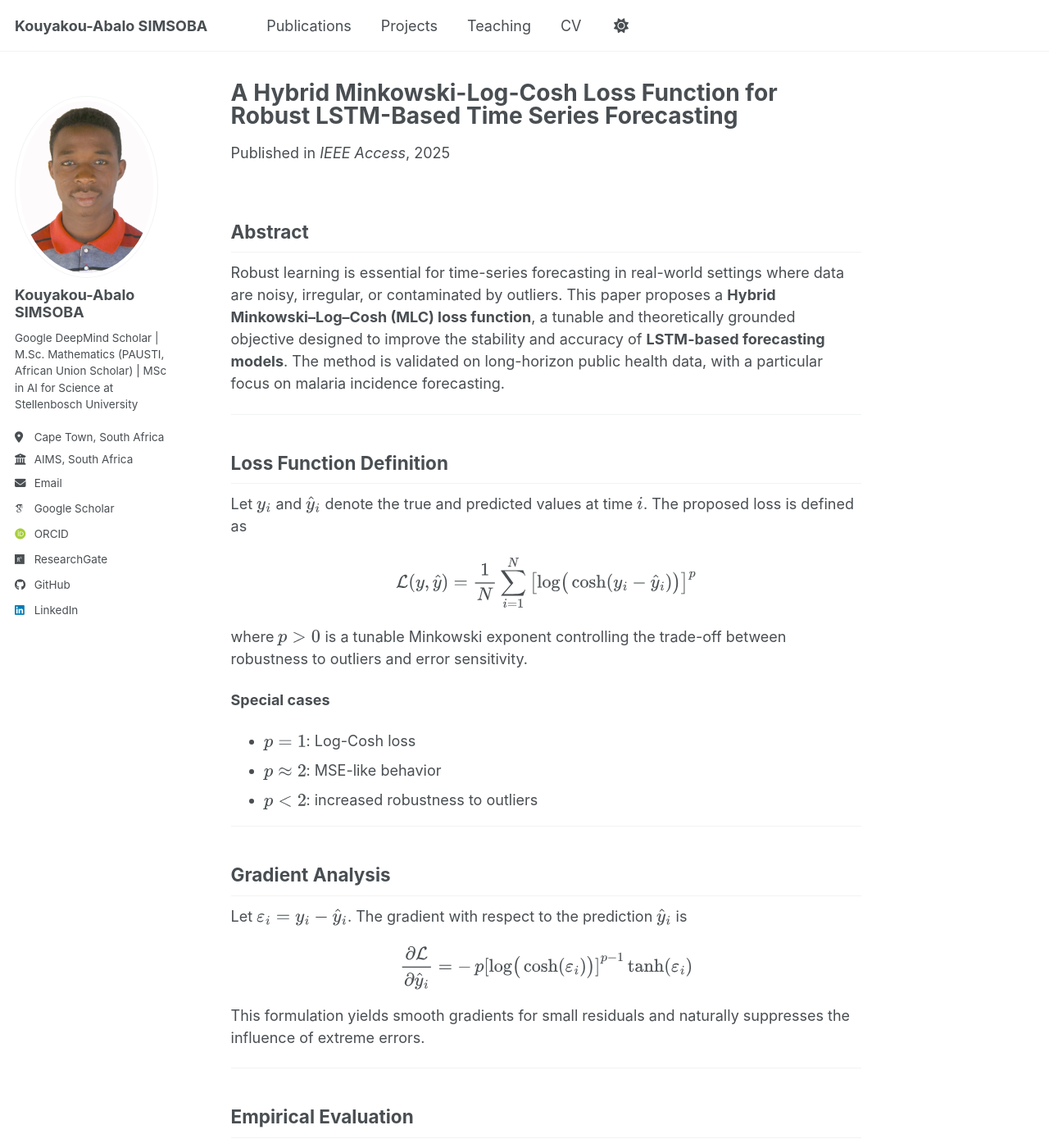
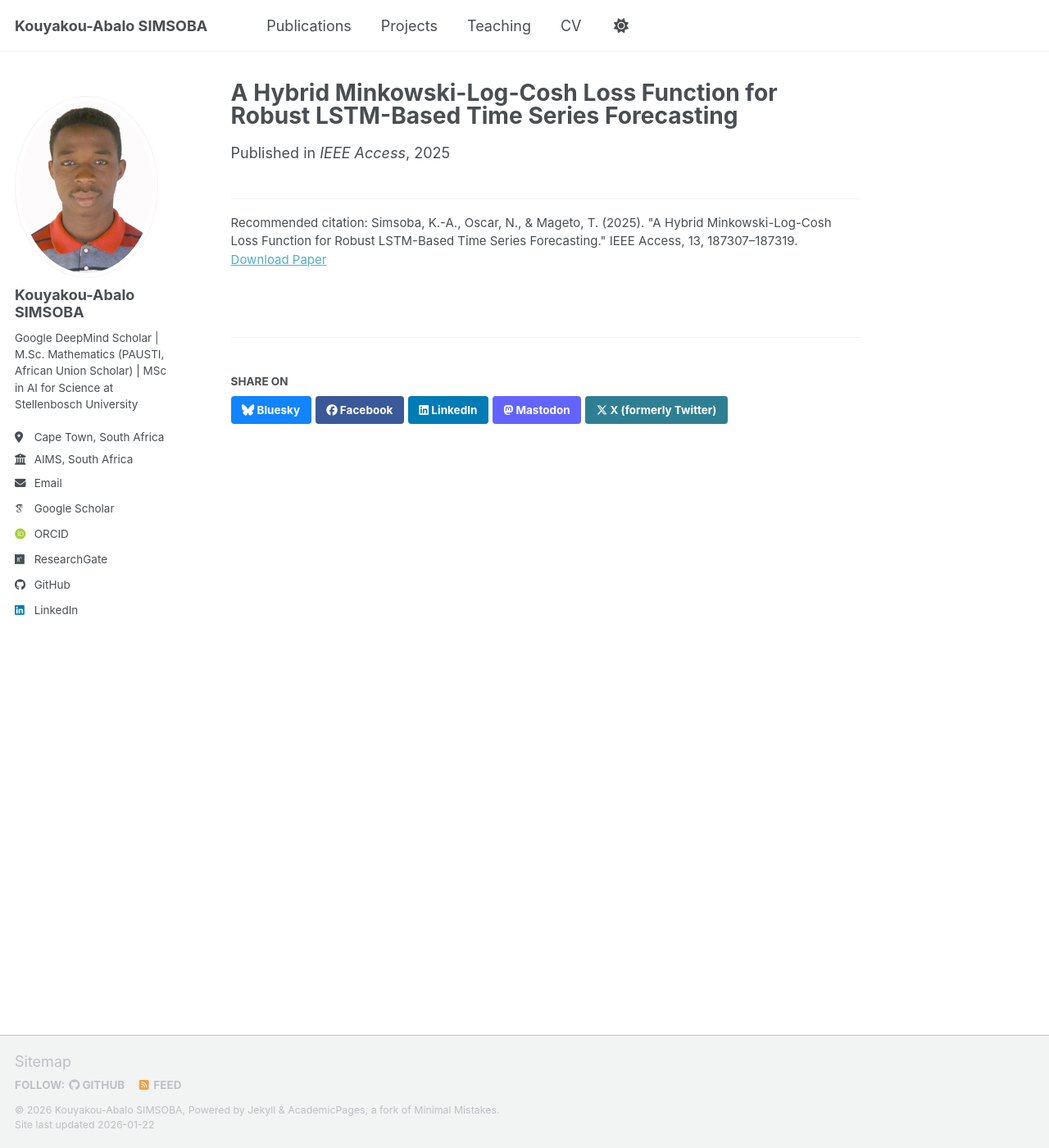
Before and after one commit to simsoba-research/simsoba-research.github.io, a Jekyll site: the page built from _publications/2009-10-01-paper-title-number-1.md, in a window 1280 px wide and 1400 px high. Shown: the whole window at 82% size. Built offline with Jekyll 4.4.1, drawn with Linux system fonts in a browser that asks for light colours; some web fonts are replaced; a script bundle is joined from its source files by our own code; library files that are not in the unit come from our copies; some of the changed text lies outside the part shown.

Commit message:
Update 2009-10-01-paper-title-number-1.md

````diff
--- a/_publications/2009-10-01-paper-title-number-1.md
+++ b/_publications/2009-10-01-paper-title-number-1.md
@@ -9,124 +9,12 @@ date: 2025-02-15
 venue: 'IEEE Access'
 paperurl: 'https://doi.org/10.1109/ACCESS.2025.3626795'
 citation: 'Simsoba, K.-A., Oscar, N., & Mageto, T. (2025). "A Hybrid Minkowski-Log-Cosh Loss Function for Robust LSTM-Based Time Series Forecasting." IEEE Access, 13, 187307–187319.'
+citation: 'Simsoba, K.-A., Oscar, N., & Mageto, T. (2025). "A Hybrid Minkowski-Log-Cosh Loss Function for Robust LSTM-Based Time Series Forecasting." IEEE Access, 13, 187307–187319.'
+citation: 'Simsoba, K.-A., Oscar, N., & Mageto, T. (2025). "A Hybrid Minkowski-Log-Cosh Loss Function for Robust LSTM-Based Time Series Forecasting." IEEE Access, 13, 187307–187319.'
+
 mathjax: true
 ---
 
-## Abstract
 
-Robust learning is essential for time-series forecasting in real-world settings where data are noisy, irregular, or contaminated by outliers. This paper proposes a **Hybrid Minkowski–Log–Cosh (MLC) loss function**, a tunable and theoretically grounded objective designed to improve the stability and accuracy of **LSTM-based forecasting models**. The method is validated on long-horizon public health data, with a particular focus on malaria incidence forecasting.
 
 ---
-
-## Loss Function Definition
-
-Let $y_i$ and $\hat{y}_i$ denote the true and predicted values at time $i$.
-The proposed loss is defined as
-
-$$
-\mathcal{L}(y,\hat{y})
-=
-\frac{1}{N}\sum_{i=1}^{N}
-\left[\log\!\big(\cosh(y_i - \hat{y}_i)\big)\right]^p
-$$
-
-where $p > 0$ is a tunable Minkowski exponent controlling the trade-off
-between robustness to outliers and error sensitivity.
-
-**Special cases**
-- $p = 1$: Log-Cosh loss
-- $p \approx 2$: MSE-like behavior
-- $p < 2$: increased robustness to outliers
-
----
-
-## Gradient Analysis
-
-Let $\varepsilon_i = y_i - \hat{y}_i$.
-The gradient with respect to the prediction $\hat{y}_i$ is
-
-$$
-\frac{\partial \mathcal{L}}{\partial \hat{y}_i}
-=
--\,p
-\left[\log\!\big(\cosh(\varepsilon_i)\big)\right]^{p-1}
-\tanh(\varepsilon_i)
-$$
-
-This formulation yields smooth gradients for small residuals and naturally
-suppresses the influence of extreme errors.
-
----
-
-## Empirical Evaluation
-
-The loss was evaluated using **LSTM models** on **11 years (2013–2023)**
-of monthly malaria incidence data.
-
-### Clean data regime (best $p = 2.25$)
-- **MAE:** 2,515.38
-- **MAPE:** 18.23% (down from 20.96% with MSE)
-- **RMSE:** 3,671.74
-- Faster convergence than MSE, MAE, and Log-Cosh
-
-### Noisy / outlier-contaminated regime (best $p = 1.5$)
-- **MAE:** 3,676.36
-- **Median AE:** 2,192.06
-- **SMAPE:** 24.63%
-- Approximately **117,000 fewer mispredicted cases** compared to MSE
-
-All improvements were achieved with **$\mathcal{O}(N)$ computational
-complexity**, matching standard regression losses.
-
----
-
-## Key Contributions
-
-- Novel hybrid loss function with tunable robustness
-- Explicit gradient analysis explaining stability
-- Improved forecasting accuracy on real public health data
-- Plug-and-play compatibility with LSTM and deep learning models
-
----
-
-[Access the full paper here](https://doi.org/10.1109/ACCESS.2025.3626795)
-
----
-
-## How to Cite
-
-### APA
-Simsoba, K.-A., Oscar, N., & Mageto, T. (2025).
-*A Hybrid Minkowski-Log-Cosh Loss Function for Robust LSTM-Based Time Series Forecasting*.
-**IEEE Access, 13**, 187307–187319.
-https://doi.org/10.1109/ACCESS.2025.3626795
-
----
-
-### IEEE
-K.-A. Simsoba, N. Oscar, and T. Mageto,
-"A Hybrid Minkowski-Log-Cosh Loss Function for Robust LSTM-Based Time Series Forecasting,"
-*IEEE Access*, vol. 13, pp. 187307–187319, 2025,
-doi:10.1109/ACCESS.2025.3626795.
-
----
-
-### Harvard
-Simsoba, K.-A., Oscar, N. and Mageto, T. (2025)
-'A Hybrid Minkowski-Log-Cosh Loss Function for Robust LSTM-Based Time Series Forecasting',
-*IEEE Access*, 13, pp. 187307–187319.
-doi:10.1109/ACCESS.2025.3626795.
-
----
-
-### BibTeX
-```bibtex
-@article{Simsoba2025MLC,
-  author  = {Simsoba, Kouyakou-Abalo and Oscar, Ngesa and Mageto, Thomas},
-  title   = {A Hybrid Minkowski-Log-Cosh Loss Function for Robust LSTM-Based Time Series Forecasting},
-  journal = {IEEE Access},
-  volume  = {13},
-  pages   = {187307--187319},
-  year    = {2025},
-  doi     = {10.1109/ACCESS.2025.3626795}
-}
````
